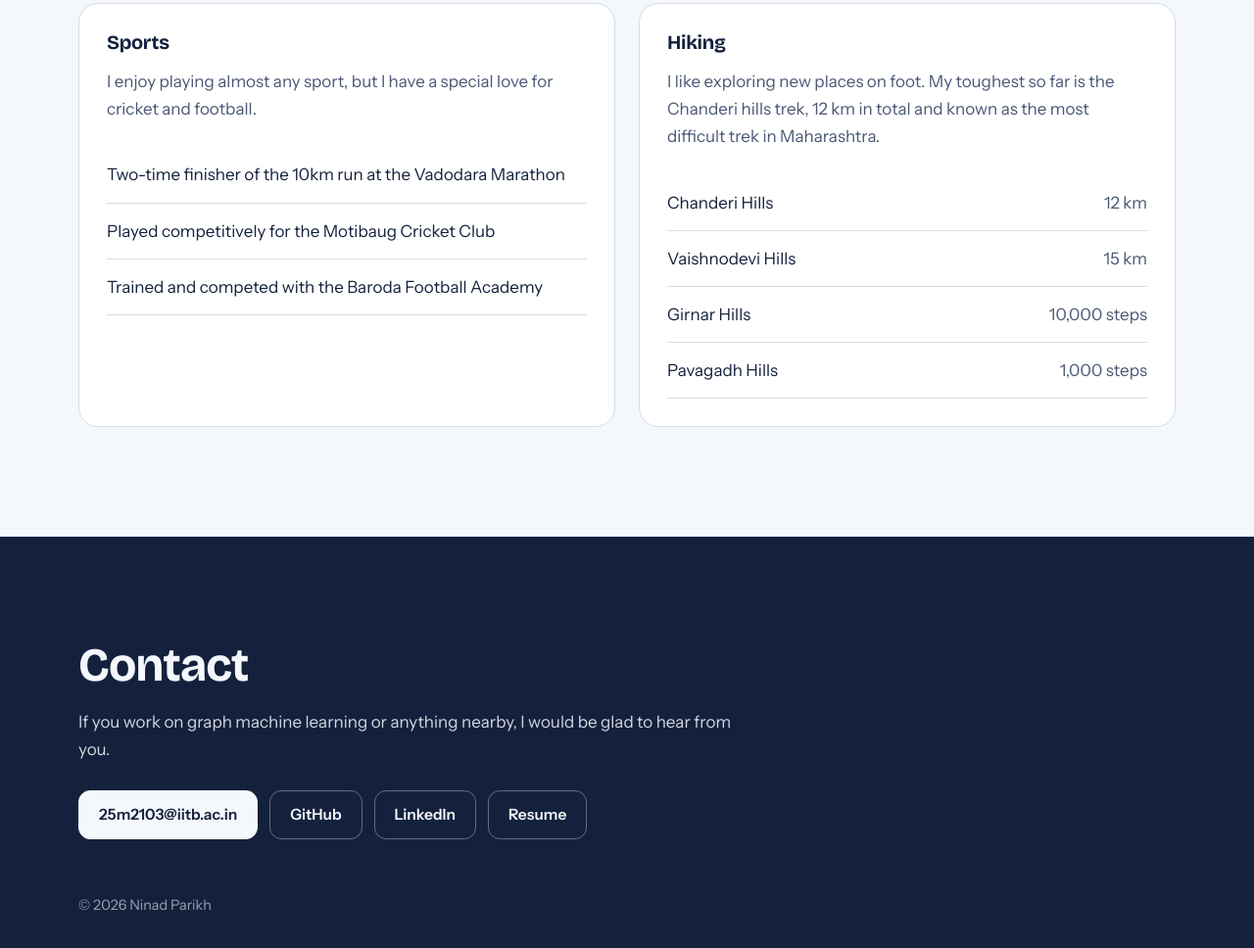
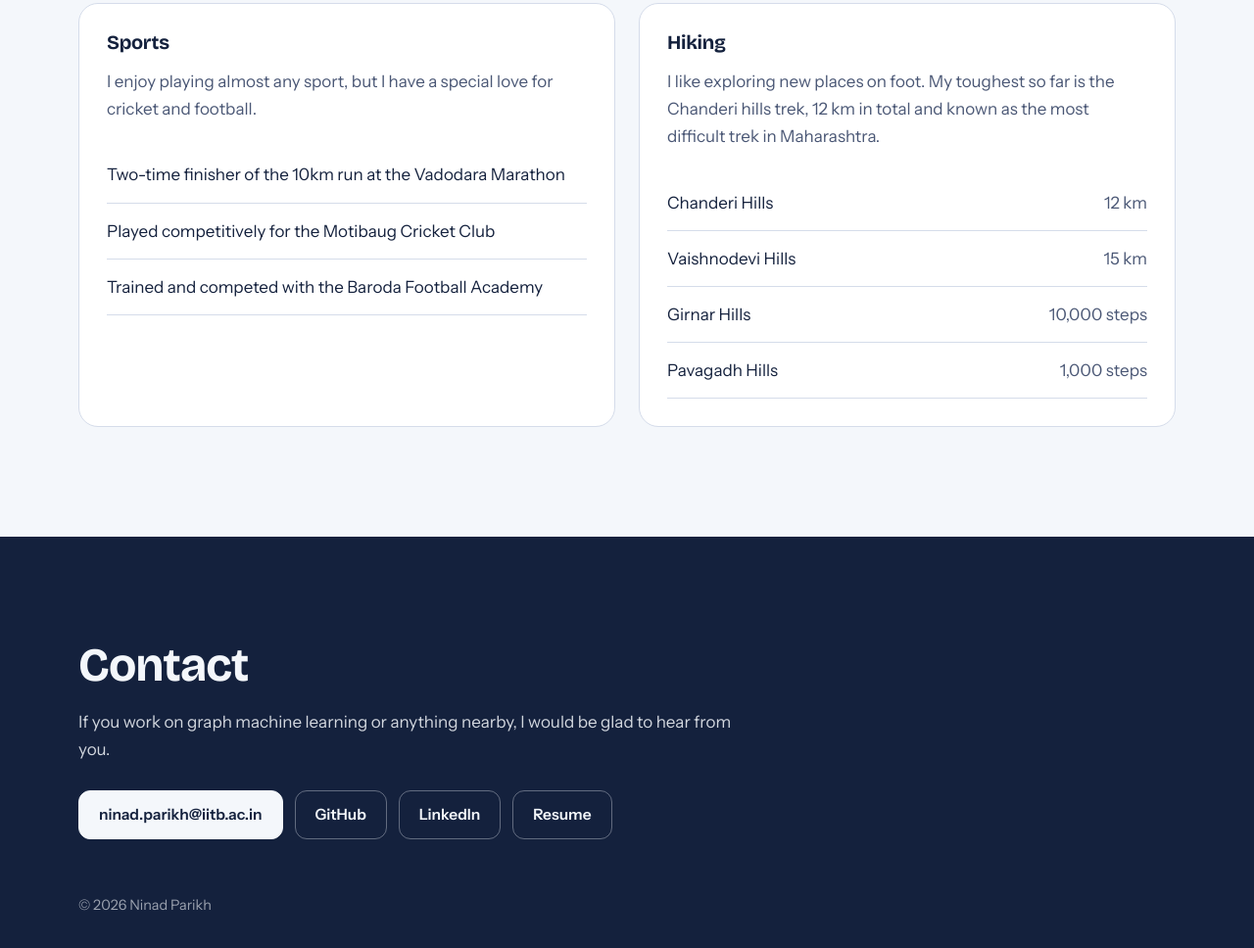
Before and after one commit to Ninad1306/Ninad1306.github.io, a plain HTML site: page index.html in a window 1280 px wide. Shown: the part 3293-4261 px from the top of the page at 98% size. Drawn offline with nearby package versions, Linux system fonts and the light colour scheme.

Commit message:
Updated Email

```diff
--- a/index.html
+++ b/index.html
@@ -743,7 +743,7 @@ a:hover {
             <p class="contact-lede">If you work on graph machine learning or anything nearby, I would be glad to hear
                 from you.</p>
             <div class="actions">
-                <a class="btn primary" href="mailto:25m2103@iitb.ac.in">25m2103@iitb.ac.in</a>
+                <a class="btn primary" href="mailto:ninad.parikh@iitb.ac.in">ninad.parikh@iitb.ac.in</a>
                 <a class="btn" href="https://github.com/Ninad1306" target="_blank" rel="noopener">GitHub</a>
                 <a class="btn" href="https://linkedin.com/in/ninad-parikh-66849a232" target="_blank"
                     rel="noopener">LinkedIn</a>
```
